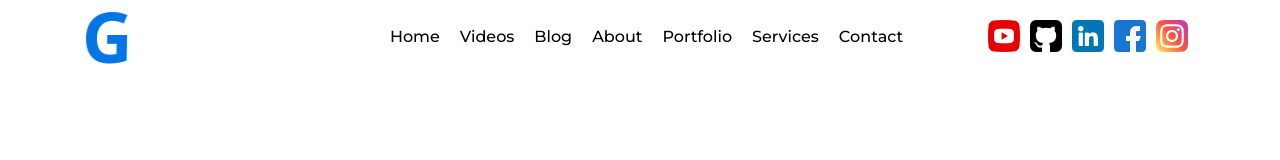
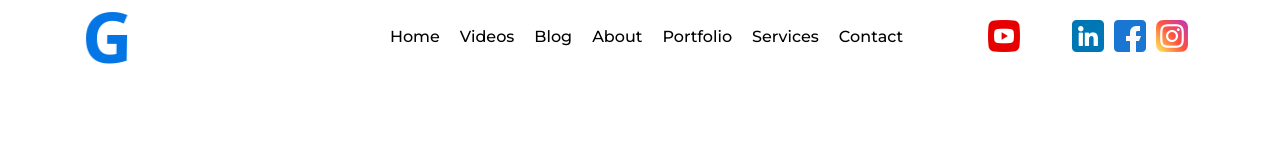
Before and after one commit to subzero783/portfolio-2, a React (Create React App) app in the folder frontend/: page /blog in a window 1280 px wide. Shown: the top 160 px of the page. Built offline with nearby package versions, Linux system fonts and the light colour scheme.

Commit message:
Changed color of github icon in NavBar.js

```diff
--- a/frontend/src/components/NavBar/NavBar.scss
+++ b/frontend/src/components/NavBar/NavBar.scss
@@ -178,6 +178,14 @@ div#navbar {
             align-items: center;
             > li {
                 margin-right: 10px;
+                &.github {
+                    > a {
+                        > img {
+                            -webkit-filter: invert(99%) sepia(39%) saturate(400%) hue-rotate(195deg) brightness(112%) contrast(100%);
+                                    filter: invert(99%) sepia(39%) saturate(400%) hue-rotate(195deg) brightness(112%) contrast(100%);
+                        }
+                    }
+                }
             }
             @media screen and (max-width: 991px) {
                 justify-content: center;
@@ -239,6 +247,18 @@ div#navbar {
                         &:active,
                         &:focus {
                             color: #000;
+                        }
+                    }
+                }
+            }
+        }
+        .social-media {
+            > li {
+                &.github {
+                    > a {
+                        > img {
+                            filter: unset;
+                            -webkit-filter: unset;
                         }
                     }
                 }
```
